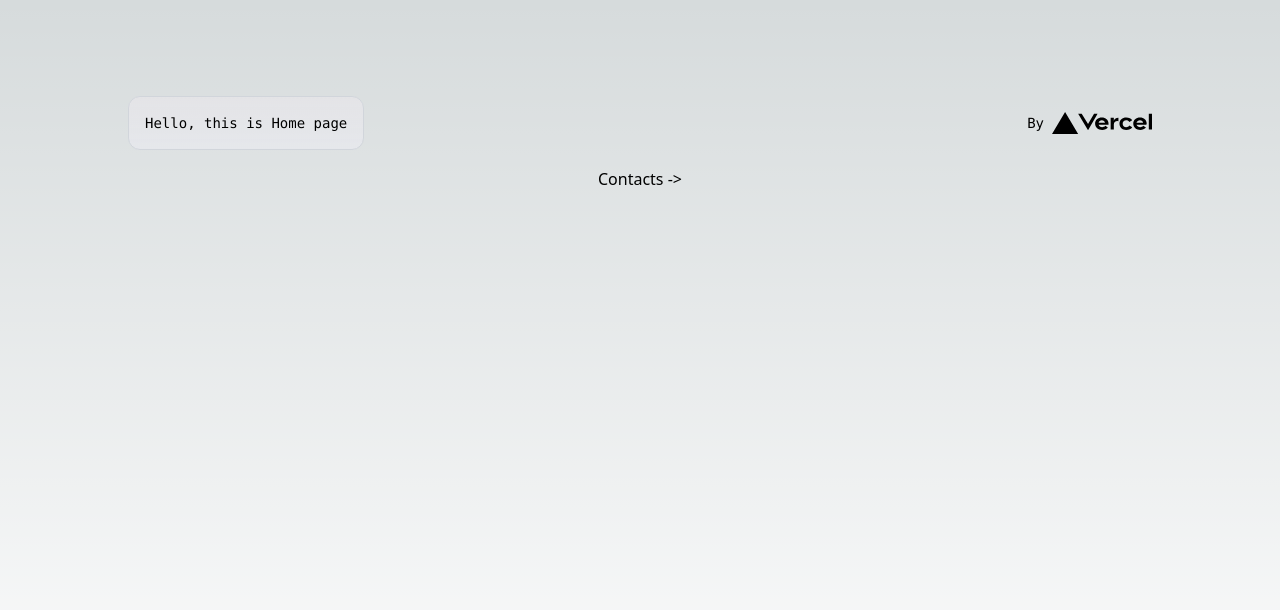
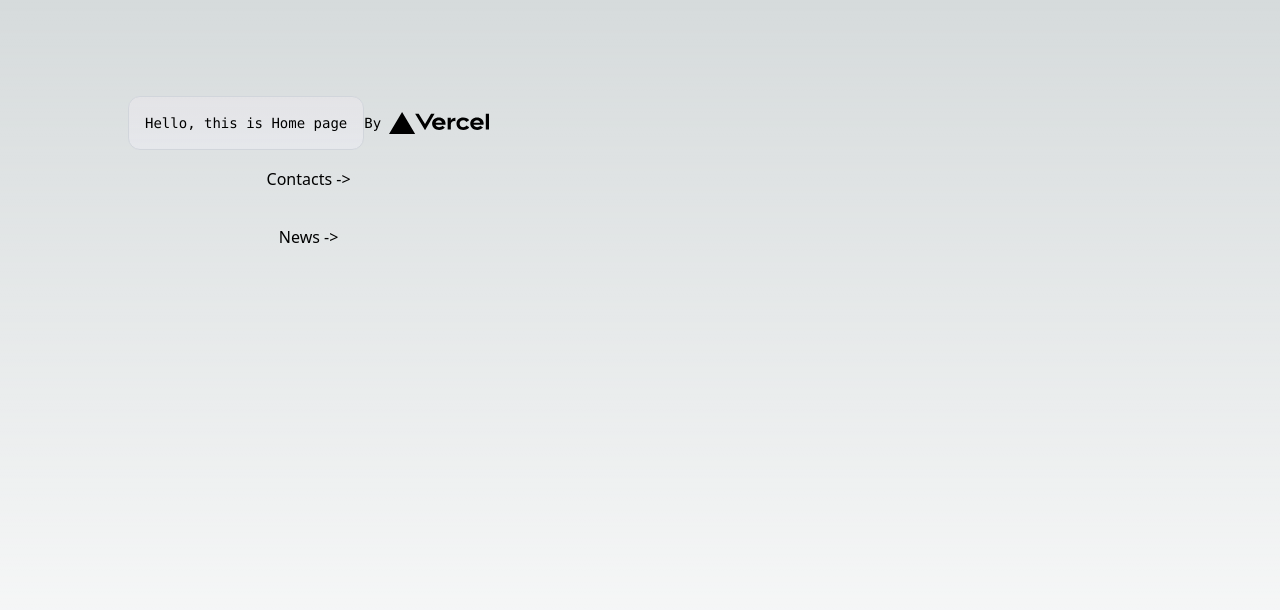
Before and after one commit to ZEwela/News-Site, a Next.js app: page / in a window 1280 px wide. Shown: the top 610 px of the page. Built offline with nearby package versions, Linux system fonts and the light colour scheme.

Commit message:
getStaticProps in action, news Page

```diff
--- a/next.config.js
+++ b/next.config.js
@@ -1,6 +1,6 @@
 /** @type {import('next').NextConfig} */
 const nextConfig = {
   reactStrictMode: true,
-}
+};
 
-module.exports = nextConfig
+module.exports = nextConfig;
--- a/src/pages/index.tsx
+++ b/src/pages/index.tsx
@@ -38,6 +38,14 @@ export default function Home() {
           </span>
         </div>
       </Link>
+      <Link href="/news">
+        <div className="group rounded-lg border border-transparent px-5 py-4 transition-colors hover:border-gray-300 hover:bg-gray-100 hover:dark:border-neutral-700 hover:dark:bg-neutral-800/30">
+          News{" "}
+          <span className="inline-block transition-transform group-hover:translate-x-1 motion-reduce:transform-none">
+            -&gt;
+          </span>
+        </div>
+      </Link>
     </main>
   );
 }
--- /dev/null
+++ b/src/pages/news/index.tsx
@@ -0,0 +1,53 @@
+import LayoutWithMenu from "<import>/components/LayoutWithMenu";
+
+const KEY = process.env.API_KEY;
+
+export default function News({ results }: any) {
+  return (
+    <LayoutWithMenu>
+      <h1>Top Stories</h1>
+      <ul className="grid grid-cols-4 gap-4">
+        {results.map((result: any) => {
+          return (
+            <li
+              key={result.uri}
+              className="group rounded-lg border border-transparent px-5 py-4 transition-colors hover:border-gray-300 hover:bg-gray-100 hover:dark:border-neutral-700 hover:dark:bg-neutral-800/30 flex flex-wrap"
+            >
+              <a href={result.url} target="_blank" rel="noopener norefferer">
+                {result.title}
+              </a>
+              {/* <Image
+                src={result.multimedia[0].url}
+                alt={result.multimedia[0].caption}
+                width={500}
+                height={500}
+              /> */}
+              <img
+                src={result.multimedia[0].url}
+                alt={result.multimedia[0].caption}
+                width={500}
+                height={500}
+              />
+
+              <br />
+              <br />
+            </li>
+          );
+        })}
+      </ul>
+    </LayoutWithMenu>
+  );
+}
+
+export async function getStaticProps() {
+  const URL = `https://api.nytimes.com/svc/topstories/v2/home.json?api-key=${KEY}`;
+  const response = await fetch(URL);
+  const data = await response.json();
+  console.log(data.results);
+
+  return {
+    props: {
+      results: data.results,
+    },
+  };
+}
--- a/src/styles/globals.css
+++ b/src/styles/globals.css
@@ -27,5 +27,6 @@ body {
 }
 
 html {
-  height: 100vh;
+  width: fit-content;
+  margin: auto 2rem;
 }
```
Also changed, not shown: 1 other file (tests, documents, lock files or other folders).
